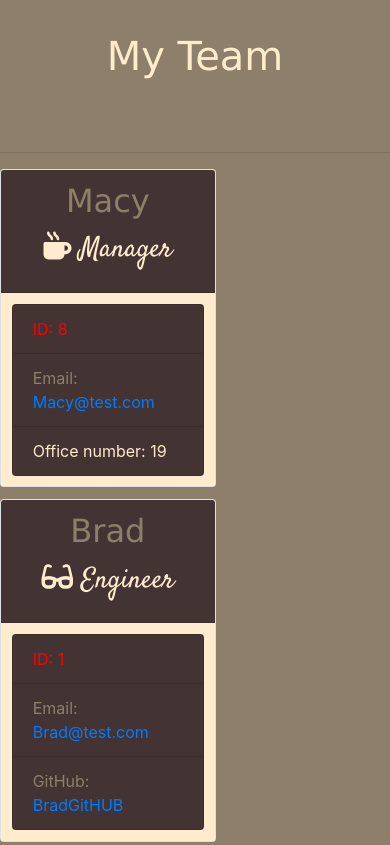
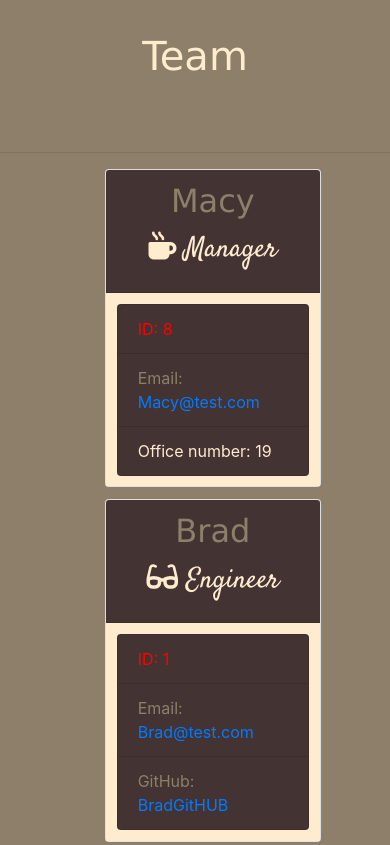
Before and after one commit to Macymo/TeamProfileGenerator, a website: page output/team.html in a window 390 px wide. Shown: the top 845 px of the page. Drawn offline with nearby package versions, Linux system fonts and the light colour scheme.

Commit message:
updated css

```diff
--- a/output/style.css
+++ b/output/style.css
@@ -49,3 +49,9 @@ h3 {
 #schl {
     color: rgb(22, 128, 128);
 }
+
+@media screen and (max-width: 600px) {
+    #teamRow{
+        margin-left: 25%;
+    }
+}
--- a/output/team.html
+++ b/output/team.html
@@ -17,13 +17,13 @@
     <div class="container-fluid">
         <div class="row">
             <div class="col-12 jumbotron mb-3 team-heading" id="jumbo">
-                <h1 class="text-center">My Team</h1>
+                <h1 class="text-center">Team</h1>
             </div>
         </div>
     </div>
     <hr>
     <div class="container">
-        <div class="row">
+        <div id="teamRow" class="row">
             <div class="card-columns">
                 <div class="card employee-card">
     <div class="card-header">
```
